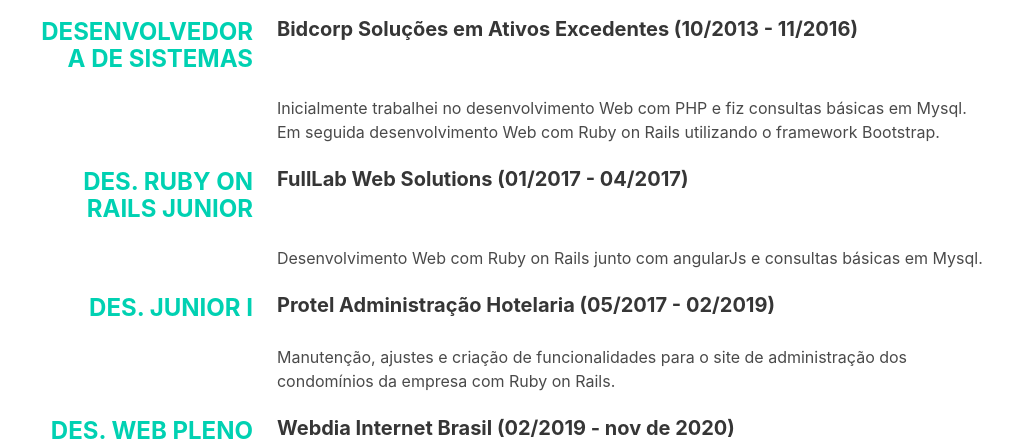
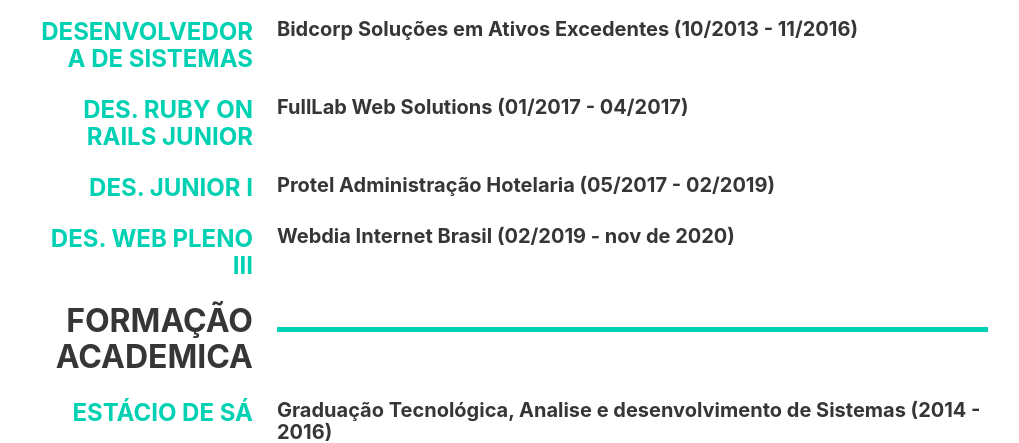
Before and after one commit to GreiceFelipe/greicefelipe.github.io, a plain HTML site: page index.html in a window 1280 px wide. Shown: the part 511-954 px from the top of the page, without its empty margins (130-1149 px from the left). Drawn offline with nearby package versions, Linux system fonts and the light colour scheme.

Commit message:
Update index.html

```diff
--- a/index.html
+++ b/index.html
@@ -68,12 +68,6 @@
             </div>
           </div>
           <div class="columns">
-            <div class="column is-9 is-offset-3">
-              Inicialmente trabalhei no desenvolvimento Web com PHP e fiz consultas básicas em Mysql.
-              Em seguida desenvolvimento Web com Ruby on Rails utilizando o framework Bootstrap.
-            </div>
-          </div>
-          <div class="columns">
             <div class="column is-3" style="text-align: end;">
               <div class="title is-size-4 has-text-weight-bold has-text-primary">
                 DES. RUBY ON RAILS JUNIOR
@@ -86,11 +80,6 @@
             </div>
           </div>
           <div class="columns">
-            <div class="column is-9 is-offset-3">
-              Desenvolvimento Web com Ruby on Rails junto com angularJs e consultas básicas em Mysql.
-            </div>
-          </div>
-          <div class="columns">
             <div class="column is-3" style="text-align: end;">
               <div class="title is-size-4 has-text-weight-bold has-text-primary">
                 DES. JUNIOR I
@@ -100,12 +89,6 @@
               <div class="title is-size-5 has-text-weight-bold">
                 Protel Administração Hotelaria (05/2017 - 02/2019)
               </div>
-            </div>
-          </div>
-          <div class="columns">
-            <div class="column is-9 is-offset-3">
-              Manutenção, ajustes e criação de funcionalidades para o site de administração
-              dos condomínios da empresa com Ruby on Rails.
             </div>
           </div>
           <div class="columns">
```
